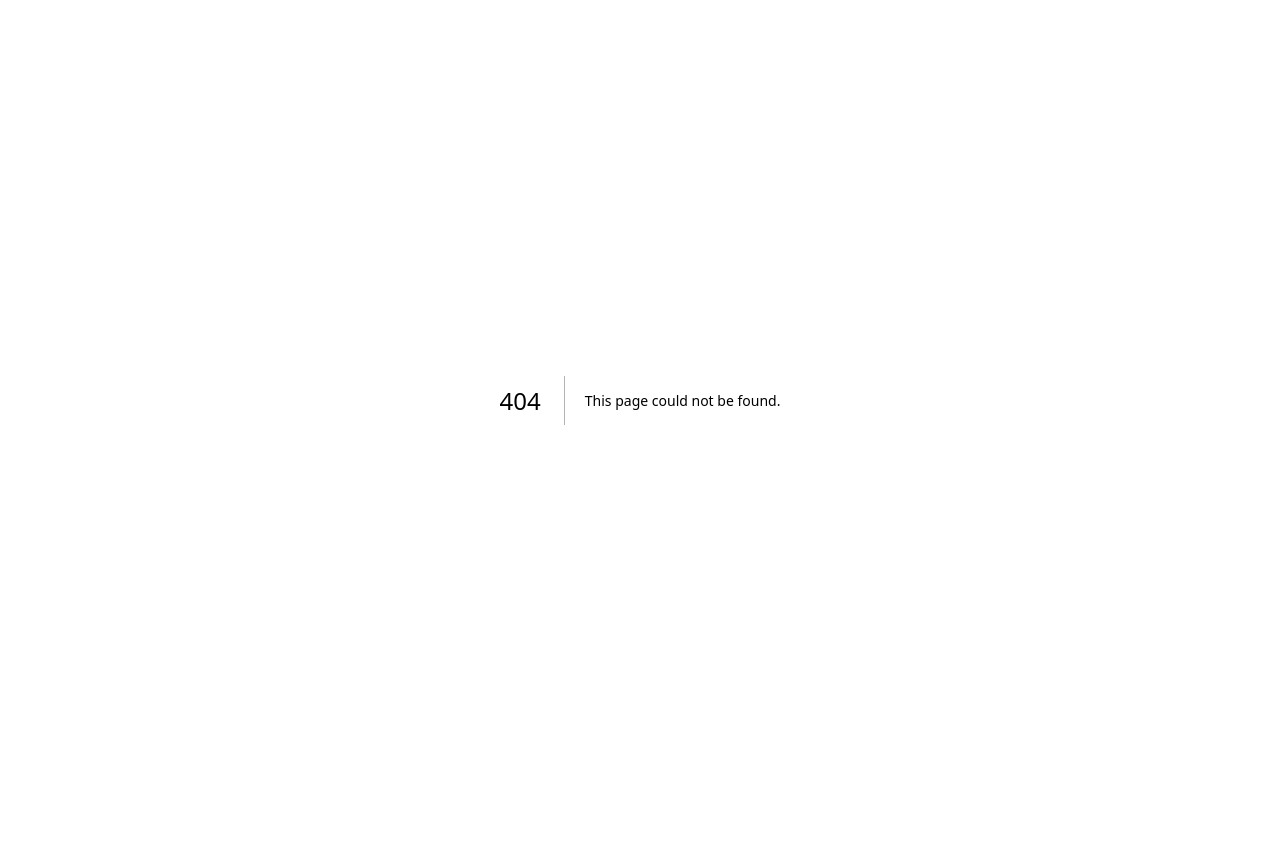
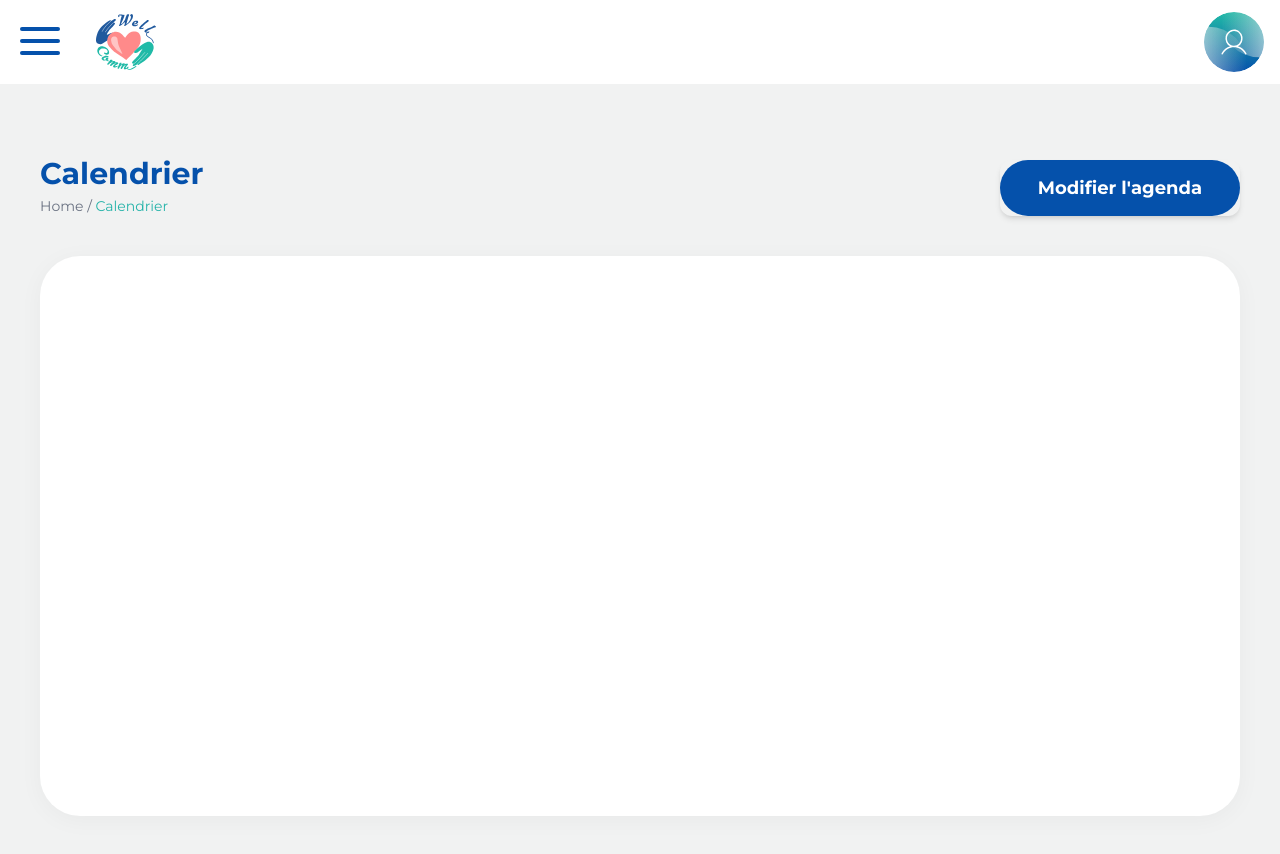
Before and after one commit to TheGamerFarmer/Well-Comm, a Next.js app in the folder site-web/: page /calendar in a window 1280 px wide. Before the commit this address had no page. Shown: the top 854 px of the page. Before the commit the page ends 800 px from the top, so only its background shows below. Built offline with nearby package versions, Linux system fonts and the light colour scheme.

Commit message:
start calendar

```diff
--- /dev/null
+++ b/site-web/app/calendar/layout.tsx
@@ -0,0 +1,11 @@
+import HeaderLoged from '@/components/HeaderLoged';
+
+export default function PagesLayout({ children }: { children: React.ReactNode }) {
+    return (
+
+        <div className="flex flex-col min-h-screen ">
+            <HeaderLoged />
+            <main className="bg-[#f1f2f2] flex-1">{children}</main>
+        </div>
+    )
+}
--- /dev/null
+++ b/site-web/app/calendar/page.tsx
@@ -0,0 +1,33 @@
+"use client";
+
+import { useState } from "react";
+import { Button } from "@/components/ButtonMain";
+
+export default function FilDeTransmission() {
+    const [activeCategory] = useState("Calendrier");
+
+    return (
+        <div className="w-full p-6 md:p-10 font-montserrat min-h-screen bg-[#f1f2f2]">
+            <div className="flex flex-col lg:flex-row justify-between items-start lg:items-end mb-10 gap-6 w-full pt-12 md:pt-8">
+                <div className="flex-1">
+                    <h1 className="text-3xl font-bold text-[#0551ab]">Calendrier</h1>
+                    <nav className="text-sm text-gray-500 mt-1">
+                        Home / <span className="text-[#26b3a9] font-medium">{activeCategory}</span>
+                    </nav>
+                </div>
+
+                <div className="flex flex-col sm:flex-row items-center gap-6 w-full lg:w-auto">
+                    <div className="w-full sm:w-60 [&_button]:w-full [&_button]:h-14 [&_button]:text-lg [&_button]:font-bold shadow-md rounded-xl overflow-hidden">
+                        <Button variant="primary">
+                            Modifier l&#39;agenda
+                        </Button>
+                    </div>
+                </div>
+            </div>
+
+            <div className="bg-white rounded-[2.5rem] shadow-[0_4px_25px_rgba(0,0,0,0.04)] p-8 md:p-12 w-full min-h-[70vh]">
+
+            </div>
+        </div>
+    );
+}
```
Also changed, not shown: 2 other files (tests, documents, lock files or other folders).
